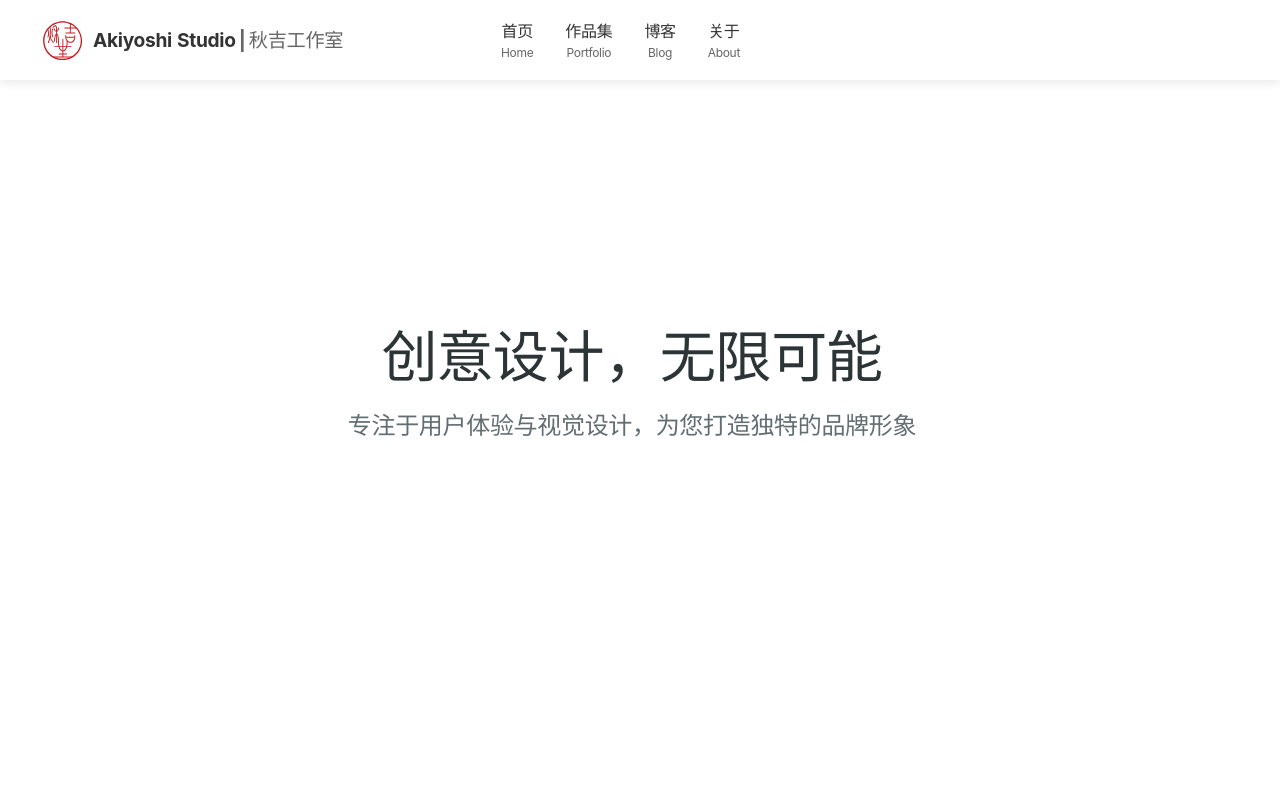
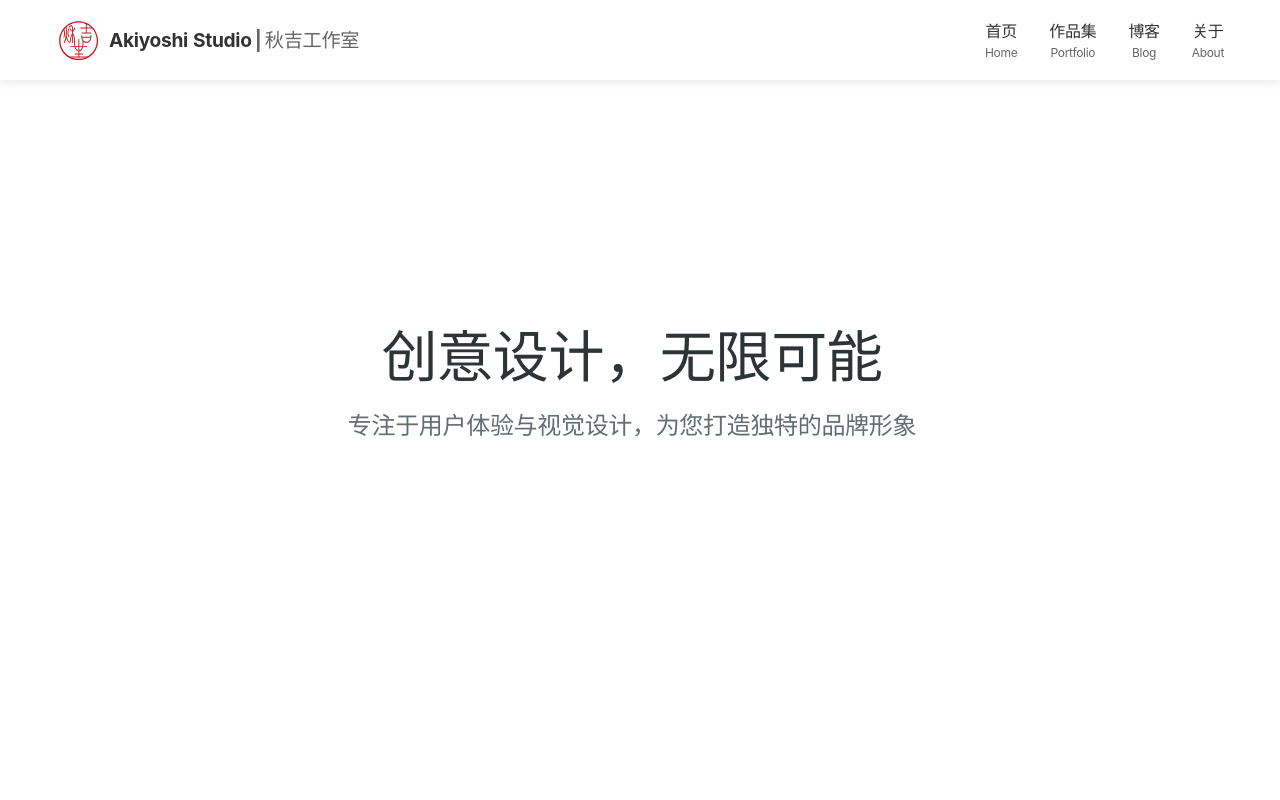
Before and after one commit to AkiyoshGh/Akiyoshiweb, a React (Vite) app: page / in a window 1280 px wide. Shown: the top 800 px of the page. Built offline with nearby package versions, Linux system fonts and the light colour scheme.

Commit message:
Akiyoshi Web v1.1.1
Akiyoshi Web v1.1.1

```diff
--- a/src/components/layout/Header.jsx
+++ b/src/components/layout/Header.jsx
@@ -19,10 +19,14 @@ const Nav = styled.nav`
   display: flex;
   justify-content: space-between;
   align-items: center;
-  max-width: 700px;
-  margin: 0;
-  margin-left: 0.5rem;
+  max-width: 1200px;
+  margin: 0 auto;
   height: 80px;
+  padding: 0 1rem;
+
+  @media (max-width: 768px) {
+    padding: 0 0.5rem;
+  }
 `;
 
 const Logo = styled(Link)`
@@ -64,6 +68,11 @@ const Logo = styled(Link)`
 const NavLinks = styled.div`
   display: flex;
   gap: 2rem;
+  margin-left: auto;
+
+  @media (max-width: 768px) {
+    gap: 1rem;
+  }
 `;
 
 const NavLink = styled(motion(Link))`
```
Also changed, not shown: 1 other file (tests, documents, lock files or other folders).
